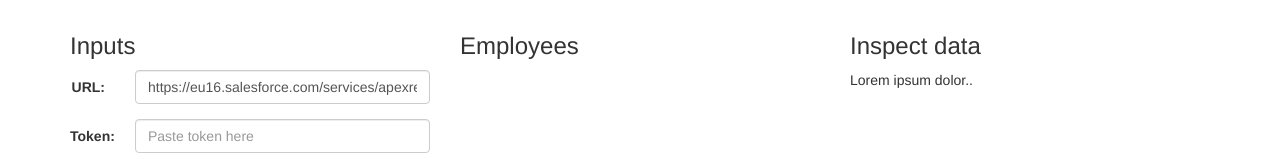
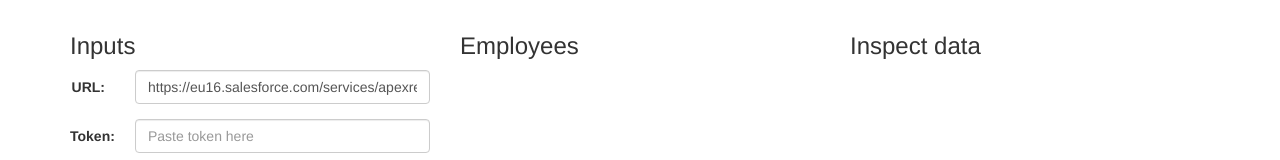
Before and after one commit to Mulder00/mulder00.github.io, a plain HTML site: page demo.html in a window 1280 px wide. Shown: the part 287-447 px from the top of the page. Drawn offline with nearby package versions, Linux system fonts and the light colour scheme.

Commit message:
Test checkin

```diff
--- a/demo.html
+++ b/demo.html
@@ -53,7 +53,7 @@
     </div>
     <div class="col-sm-4">
       <h3>Inspect data</h3>
-      <div id="employeeData">Lorem ipsum dolor..</div>
+      <div id="employeeData"></div>
     </div>
   </div>
 </div>
```
